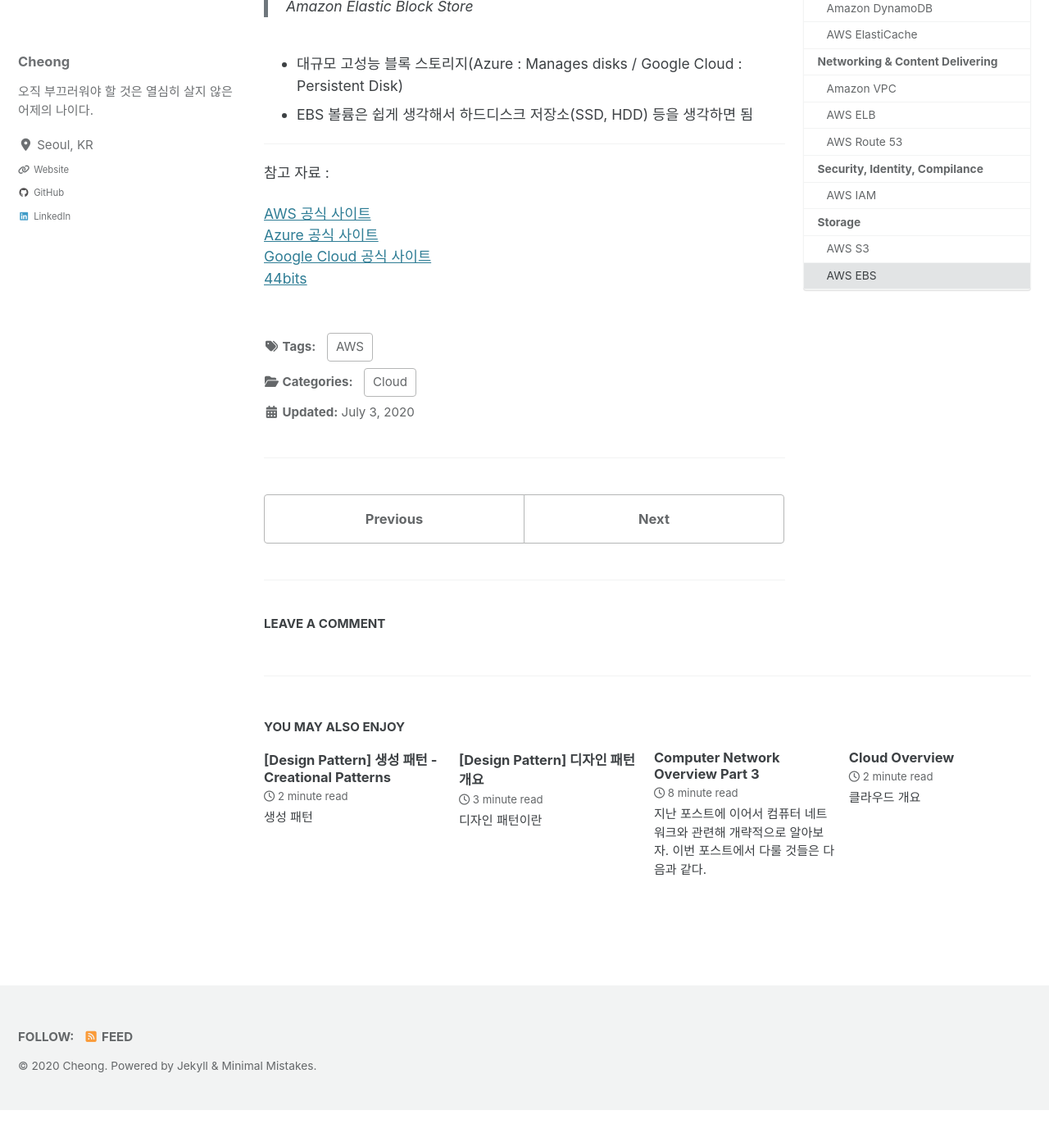
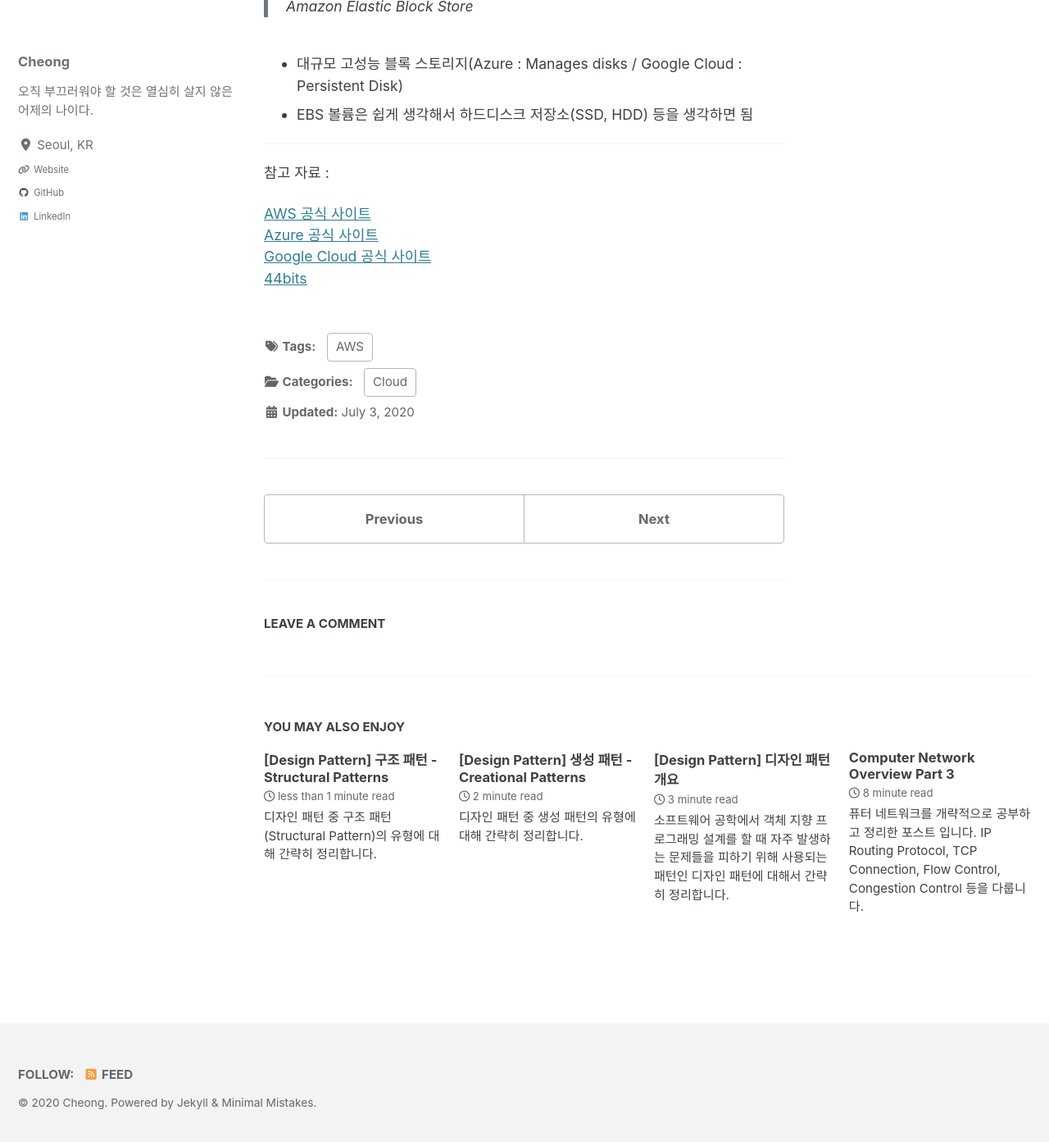
Before and after one commit to younghk/younghk.github.io, a Jekyll site: the page built from _posts/cloud/2020-07-03---aws-solutions-list/2020-07-03---aws-solutions-list.md, in a window 1280 px wide and 1400 px high, scrolled down 7549 px. Shown: the top 1393 px of the window at 82% size. Built offline with Jekyll 4.4.1, drawn with Linux system fonts in a browser that asks for light colours; cached includes are drawn as plain includes; nearby versions of some CDN libraries; comment, search, counter and statistics services are not loaded; a style sheet for code colours, icons or effects is not loaded; before the commit the page ends 8903 px from its top, so only the background shows below that.

Commit message:
auto uploaded

```diff
--- a/_includes/archive-single.html
+++ b/_includes/archive-single.html
@@ -27,6 +27,6 @@
     {% if post.read_time %}
       <p class="page__meta"><i class="far fa-clock" aria-hidden="true"></i> {% include read-time.html %}</p>
     {% endif %}
-    {% if post.excerpt %}<p class="archive__item-excerpt" itemprop="description">{{ post.excerpt | markdownify | strip_html | truncate: 160 }}</p>{% endif %}
+    {% if post.description %}<p class="archive__item-excerpt" itemprop="description">{{ post.description | markdownify | strip_html | truncate: 160 }}</p>{% endif %}
   </article>
 </div>
--- a/_layouts/post.html
+++ b/_layouts/post.html
@@ -35,13 +35,23 @@ layout: default
 
       <section class="page__content" itemprop="text">
         {% if page.toc %}
+          {% if page.toc_not_sticky %}
+            <aside class="sidebar__right">
+              <!-- <aside class="sidebar__right {% if page.toc_sticky %}sticky{% endif %}"></aside> -->
+                <nav class="toc">
+                  <header><h4 class="nav__title"><i class="fas fa-{{ page.toc_icon | default: 'file-alt' }}"></i> {{ page.toc_label | default: site.data.ui-text[site.locale].toc_label | default: "On this page" }}</h4></header>
+                  {% include toc.html sanitize=true html=content h_min=1 h_max=6 class="toc__menu" item_class="" %}
+                </nav>
+              </aside>
+          {% else %}
             <aside class="sidebar__right sticky">
               <!-- <aside class="sidebar__right {% if page.toc_sticky %}sticky{% endif %}"></aside> -->
                 <nav class="toc">
                   <header><h4 class="nav__title"><i class="fas fa-{{ page.toc_icon | default: 'file-alt' }}"></i> {{ page.toc_label | default: site.data.ui-text[site.locale].toc_label | default: "On this page" }}</h4></header>
-              {% include toc.html sanitize=true html=content h_min=1 h_max=6 class="toc__menu" item_class="is-collapsed" %}
+                  {% include toc.html sanitize=true html=content h_min=1 h_max=6 class="toc__menu" item_class="" %}
                 </nav>
               </aside>
+          {% endif %}
         {% endif %}
         {{ content }}
         {% if page.link %}<div><a href="{{ page.link }}" class="btn btn--primary">{{ site.data.ui-text[site.locale].ext_link_label | default: "Direct Link" }}</a></div>{% endif %}
--- a/_posts/cloud/2020-07-03---aws-solutions-list/2020-07-03---aws-solutions-list.md
+++ b/_posts/cloud/2020-07-03---aws-solutions-list/2020-07-03---aws-solutions-list.md
@@ -8,7 +8,7 @@ tags:
   - AWS
 description: "AWS의 product들에 대해 간략히 정리해보자"
 toc: true
-toc-not-sticky: true
+toc_not_sticky: true
 ---
 
 최종 수정일 : 2020-07-03
--- a/_posts/software-engineering/2020-07-06---design-pattern-creational-patterns.md
+++ b/_posts/software-engineering/2020-07-06---design-pattern-creational-patterns.md
@@ -7,7 +7,7 @@ category: Software-Engineering
 tags:
   - Design Pattern
   - Creational Pattern
-description: ""
+description: "디자인 패턴 중 생성 패턴의 유형에 대해 간략히 정리합니다."
 toc: true
 ---
 
--- /dev/null
+++ b/_posts/software-engineering/2020-07-06---design-pattern-structural-patterns.md
@@ -0,0 +1,35 @@
+---
+draft: false
+title: \[Design Pattern\] 구조 패턴 - Structural Patterns
+datetime: 2020-07-06 18:18:22
+layout: post
+category: Software-Engineering
+tags:
+  - Design Pattern
+  - Structural Pattern
+description: "디자인 패턴 중 구조 패턴(Structural Pattern)의 유형에 대해 간략히 정리합니다."
+toc: true
+toc_not_sticky: true
+---
+
+## 구조 패턴
+
+## 구조 패턴 유형
+
+### Adapter
+
+### Bridge
+
+### Composite
+
+### Decorator
+
+### Facade
+
+### Proxy
+
+---
+
+> 소프트웨어 공학을 학습하면서 정리한 포스트 입니다.
+> 잘못된 것이 있다면 댓글로 알려주세요!
+> 감사합니다 :)
--- a/_sass/minimal-mistakes/_navigation.scss
+++ b/_sass/minimal-mistakes/_navigation.scss
@@ -517,7 +517,26 @@
   .active a {
     @include yiq-contrasted($active-color);
     display: block;
+    // font-weight:700
+    height:100%;
   }
+
+
+  .active {
+    // font-weight:700
+    height: 100%;
+  }
+
+  .is-collapsed {
+    max-height:0
+  }
+
+  .is-collapsible {
+    max-height: 999px;
+    overflow: hidden;
+    transition:all 300ms ease-in-out
+  }
+
 }
 
 .toc__menu {
@@ -544,13 +563,30 @@
     }
   }
 
-  li ul > li a {
-    padding-left: 1.25rem;
+  li a { // h2
+    height: 100%;
     font-weight: normal;
   }
 
-  li ul li ul > li a {
+  li ul > li a { // h3
+    padding-left: 1.25rem;
+    font-weight: normal;
+    // display: none;
+
+    .active {
+      height: 100% !important;
+    }
+
+  }
+
+  li ul li ul > li a { // h4
     padding-left: 1.75rem;
+
+    .is-collapsible {
+     max-height: 1000px;
+     overflow: hidden;
+     transition:all 300ms ease-in-out
+   }
   }
 
   li ul li ul li ul > li a {
```
Also changed, not shown: _drafts/software-engineering/2020-07-06---design-pattern--structural-patterns/2020-07-06---design-pattern-structural-patterns.md (deleted, +0 -18 lines), _posts/computer-network/2019-12-11---computer-network-overview-part-2.md (+1 -1 lines), package.json (+6 -6 lines). Lines whose indentation alone changed are shown as unchanged.
